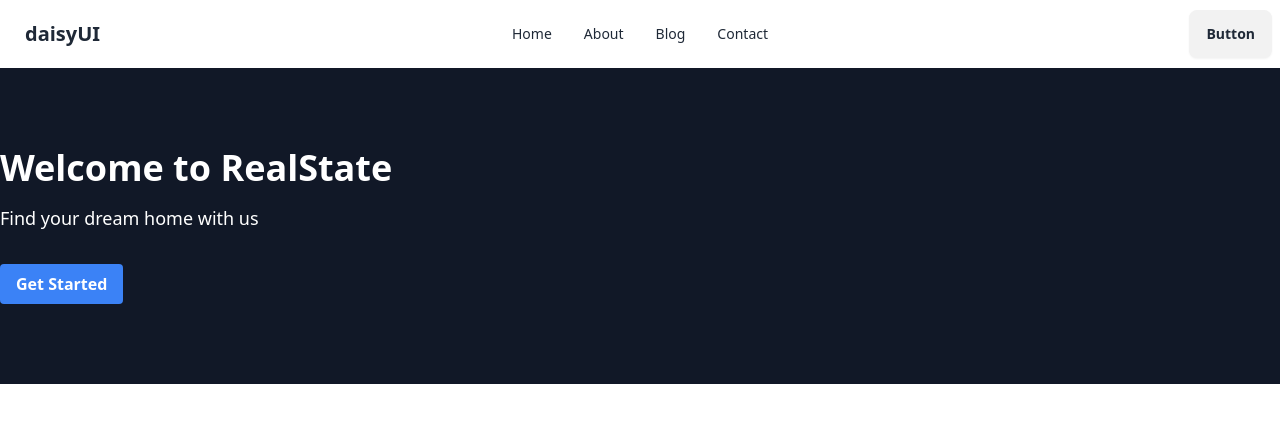
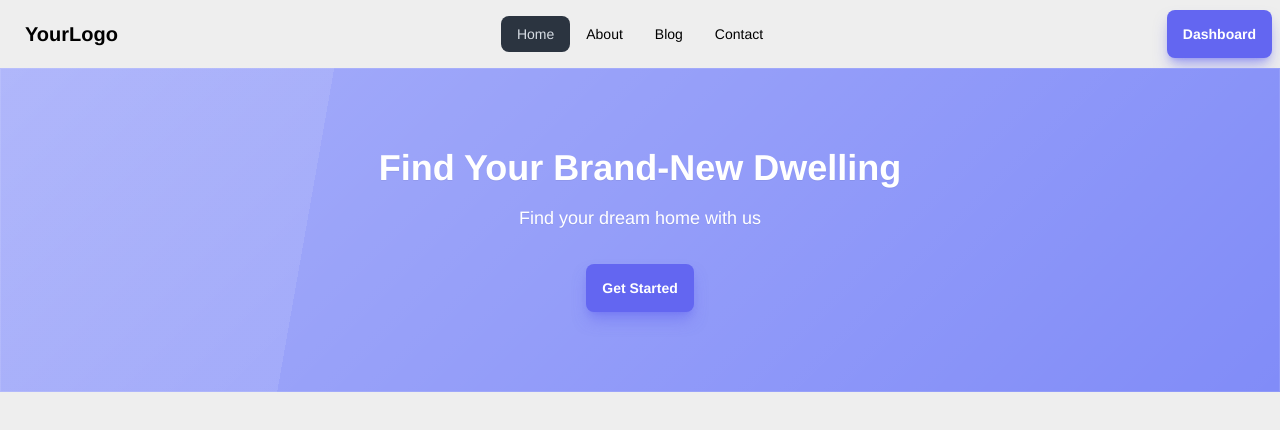
Before and after one commit to mrokonuzzaman040/bd-home-finders, a React (Vite) app: page / in a window 1280 px wide. Shown: the top 430 px of the page. Built offline with nearby package versions, Linux system fonts and the light colour scheme.

Commit message:
Refactor HeroSection component and Navbar component

```diff
--- /dev/null
+++ b/src/Components/Banner/Advertise/Advertise.jsx
@@ -0,0 +1,11 @@
+const Advertise = () => {
+    return (
+        <div className="horizontal-advertising-section">
+            {/* Add your horizontal advertising content here */}
+            <img src="ad-image.jpg" alt="Horizontal Ad" />
+            <p>Check out our latest offers!</p>
+        </div>
+    );
+};
+
+export default Advertise;
--- a/src/Components/Banner/Hero/HeroSection.jsx
+++ b/src/Components/Banner/Hero/HeroSection.jsx
@@ -1,17 +1,50 @@
 
-import React from 'react';
+// import React from 'react';
+import React, { useRef, useState } from 'react';
+// Import Swiper React components
+import { Swiper, SwiperSlide } from 'swiper/react';
+
+// Import Swiper styles
+import 'swiper/css';
+import 'swiper/css/pagination';
+import 'swiper/css/navigation';
+
+import './styles.css';
+
+// import required modules
+import { Keyboard, Pagination, Navigation } from 'swiper/modules';
+
 
 const HeroSection = () => {
     return (
-        <section className="bg-gray-900 text-white py-20">
-            <div className="container mx-auto">
-                <h1 className="text-4xl font-bold mb-4">Welcome to RealState</h1>
-                <p className="text-lg mb-8">Find your dream home with us</p>
-                <button className="bg-blue-500 hover:bg-blue-600 text-white font-bold py-2 px-4 rounded">
-                    Get Started
-                </button>
-            </div>
-        </section>
+        <>
+            <Swiper
+                slidesPerView={1}
+                spaceBetween={30}
+                keyboard={{
+                    enabled: true,
+                }}
+                pagination={{
+                    clickable: true,
+                }}
+                navigation={true}
+                modules={[Keyboard, Pagination, Navigation]}
+                className="mySwiper"
+            >
+
+                <SwiperSlide>
+                    <div className="bg-indigo-400 glass text-white py-20">
+                        <div className="container mx-auto">
+                            <h1 className="text-4xl font-bold mb-4">Find Your Brand-New Dwelling</h1>
+                            <p className="text-lg mb-8">Find your dream home with us</p>
+                            <button className="btn text-white border-none bg-indigo-500 shadow-lg shadow-indigo-500/50">
+                                Get Started
+                            </button>
+                        </div>
+                    </div>
+                </SwiperSlide>
+            </Swiper>
+        </>
     );
 };
 
--- a/src/Components/Banner/Hero/styles.css
+++ b/src/Components/Banner/Hero/styles.css
@@ -1,11 +1,11 @@
 #app {
     height: 100%;
   }
-
   html,
   body {
     position: relative;
     height: 100%;
+    width: 100%;
   }
 
   body {
@@ -28,7 +28,7 @@ body {
     background: #fff;
 
     /* Center slide text vertically */
-    display: flex;
+    /* display: flex; */
     justify-content: center;
     align-items: center;
   }
--- a/src/Components/Common/Navbar/Navbar.jsx
+++ b/src/Components/Common/Navbar/Navbar.jsx
@@ -1,9 +1,12 @@
 import React from 'react';
+import { NavLink } from 'react-router-dom';
+
+const user = true;
 
 const Navbar = () => {
     const items = <>
         <li>
-            <a>Home</a>
+            <NavLink className="">Home</NavLink>
         </li>
         <li>
             <a>About</a>
@@ -17,7 +20,7 @@ const Navbar = () => {
     </>
     return (
         <div>
-            <div className="navbar bg-base-100">
+            <div className="navbar bg-base-100 bg-transparent border-b-indigo-800">
                 <div className="navbar-start">
                     <div className="dropdown">
                         <label tabIndex={0} className="btn btn-ghost lg:hidden">
@@ -27,7 +30,7 @@ const Navbar = () => {
                             {items}
                         </ul>
                     </div>
-                    <a className="btn btn-ghost text-xl">daisyUI</a>
+                    <a className="btn btn-ghost text-xl">YourLogo</a>
                 </div>
                 <div className="navbar-center hidden lg:flex">
                     <ul className="menu menu-horizontal px-1">
@@ -35,7 +38,13 @@ const Navbar = () => {
                     </ul>
                 </div>
                 <div className="navbar-end">
-                    <a className="btn">Button</a>
+                    {user ?
+                        <button className='btn text-white border-none bg-indigo-500 shadow-lg shadow-indigo-500/50'>Dashboard</button> :
+                        <div className="flex gap-4">
+                            <button className="btn text-white border-none bg-indigo-500 shadow-lg shadow-indigo-500/50">Sign Up</button>
+                            <button className="btn text-white border-none bg-indigo-500 shadow-lg shadow-indigo-500/50">Sign In</button>
+                        </div>
+                    }
                 </div>
             </div>
         </div>
```
Lines whose indentation alone changed are shown as unchanged.
